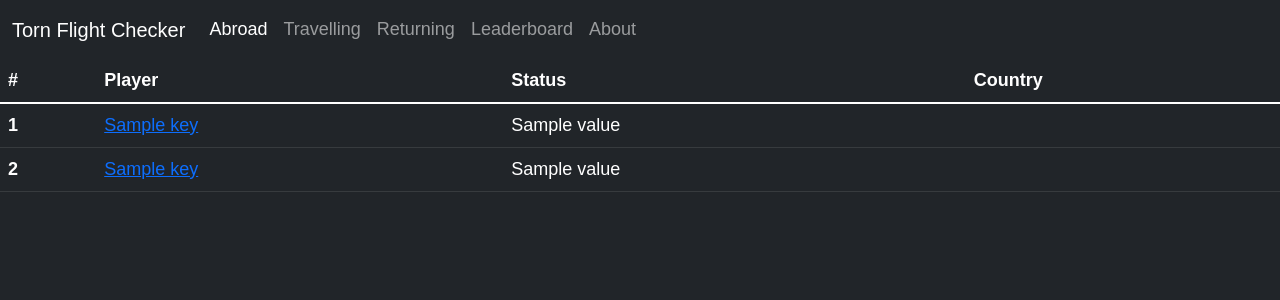
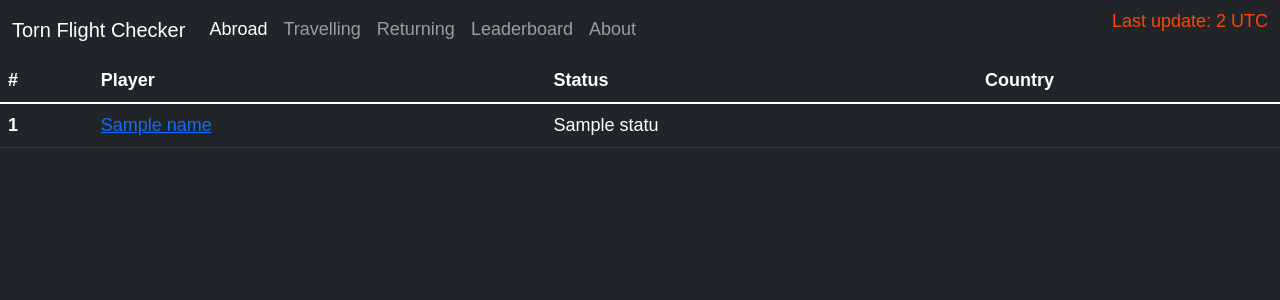
Before and after one commit to Decoy7/TornProject, a Flask app: template templates/abroad.html in a window 1280 px wide. Shown: the top 300 px of the page. Run offline with Flask 2, Linux system fonts and the light colour scheme; the template is opened without the code that fills it: most values are stand-ins (such as "Sample title", 1, 10 or a date in 2020).

Commit message:
Added top right last update time

```diff
--- a/templates/about.html
+++ b/templates/about.html
@@ -1,12 +1,15 @@
 {% extends "layout.html" %}
 {% block title %}About{% endblock %}
 {% block about_active %}active{% endblock %}
+
+{% block last_update %} Last update: {{ time[0][0] }} UTC {% endblock %}
+
 {% block content %}
 <center>
     <div class="text-center p-3" style="color: azure; font-size: 18px;">
         Made by:
         <a class="text-light" href="https://www.torn.com/profiles.php?XID=2648562" target="_blank">
-            <img src="/static/images/LUL.jpg" width="60px" height="60px" alt="Decoy99">
+            <img src="/static/images/LUL.jpg" width="60px" height="60px">
         </a>
         <a class="text-light" href="https://www.torn.com/profiles.php?XID=2648562" target="_blank">Decoy99[2648562]</a>
         <p>Flag icons by
--- a/templates/abroad.html
+++ b/templates/abroad.html
@@ -1,6 +1,8 @@
 {% extends "layout.html" %}
 {% block title %}Abroad{% endblock %}
 {% block abroad_active %}active{% endblock %}
+
+{% block last_update %} Last update: {{ time[0][0] }} UTC {% endblock %}
 
 {% block content %}
 <table class="table table-dark align-middle">
@@ -14,120 +16,62 @@
     </thead>
     <tbody>
         {% set count = namespace(value=1) %}
-        {% for key,value in abroad.items() %}
+        {% for item in range(names | length) %}
         <tr>
             <th scope="row">
                 {{ count.value }}
                 {% set count.value = count.value + 1 %}
             </th>
-            <td><a href="https://www.torn.com/profiles.php?NID={{key}}" target="_blank">{{ key }}</a></td>
-            <td>{{ value }}</td>
+            <td><a href="https://www.torn.com/profiles.php?NID={{names[item]}}" target="_blank">{{ names[item] }}</a></td>
+            <td>{{ status[item] }}</td>
             <td>
-                {% if "Africa" in value %}
+                {% if "Africa" in status[item] or "African" in status[item]%}
                 <img src="/static/images/south-africa.png" style="width: 35px; height: 35px;" />
                 {% endif %}
 
-                {% if "UAE" in value %}
+                {% if "UAE" in status[item] or "Emiratii" in status[item]%}
                 <img src="/static/images/united-arab-emirates.png" style="width: 35px; height: 35px;" />
                 {% endif %}
 
-                {% if "Kingdom" in value %}
+                {% if "Kingdom" in status[item] or "British" in status[item]%}
                 <img src="/static/images/united-kingdom.png" style="width: 35px; height: 35px;" />
                 {% endif %}
 
-                {% if "Argentina" in value %}
+                {% if "Argentina" in status[item] or "Argentinian" in status[item] %}
                 <img src="/static/images/argentina.png" style="width: 35px; height: 35px;" />
                 {% endif %}
 
-                {% if "Canada" in value %}
+                {% if "Canada" in status[item] or "Canadian" in status[item] %}
                 <img src="/static/images/canada.png" style="width: 35px; height: 35px;" />
                 {% endif %}
 
-                {% if "Islands" in value %}
+                {% if "Cayman" in status[item] or "Caymanian" in status[item] %}
                 <img src="/static/images/cayman-islands.png" style="width: 35px; height: 35px;" />
                 {% endif %}
 
-                {% if "China" in value %}
+                {% if "China" in status[item] or "Chinese" in status[item]%}
                 <img src="/static/images/china.png" style="width: 35px; height: 35px;" />
                 {% endif %}
 
-                {% if "Hawaii" in value %}
+                {% if "Hawaii" in status[item] or "Hawaian" in status[item]%}
                 <img src="/static/images/hawaii.png" style="width: 35px; height: 35px;" />
                 {% endif %}
 
-                {% if "Japan" in value %}
+                {% if "Japan" in status[item] or "Japanese" in status[item] %}
                 <img src="/static/images/japan.png" style="width: 35px; height: 35px;" />
                 {% endif %}
 
-                {% if "Mexico" in value %}
+                {% if "Mexico" in status[item] or "Mexican" in status[item] %}
                 <img src="/static/images/mexico.png" style="width: 35px; height: 35px;" />
                 {% endif %}
 
-                {% if "Switzerland" in value %}
+                {% if "Switzerland" in status[item] or "Swiss" in status[item] %}
                 <img src="/static/images/switzerland.png" style="width: 35px; height: 35px;" />
                 {% endif %}
 
             </td>
         </tr>
         {% endfor %}
-
-        {% for key,value in hosp.items() %}
-        <tr>
-            <th scope="row">
-                {{ count.value }}
-                {% set count.value = count.value + 1 %}
-            </th>
-            <td><a href="https://www.torn.com/profiles.php?NID={{+key}}" target="_blank">{{ key }}</a></td>
-            <td>{{ value }}</td>
-            <td>
-                {% if "African" in value %}
-                <img src="/static/images/south-africa.png" style="width: 35px; height: 35px;" />
-                {% endif %}
-
-                {% if "Emirati" in value %}
-                <img src="/static/images/united-arab-emirates.png" style="width: 35px; height: 35px;" />
-                {% endif %}
-
-                {% if "British" in value %}
-                <img src="/static/images/united-kingdom.png" style="width: 35px; height: 35px;" />
-                {% endif %}
-
-                {% if "Argentinian" in value %}
-                <img src="/static/images/argentina.png" style="width: 35px; height: 35px;" />
-                {% endif %}
-
-                {% if "Canadian" in value %}
-                <img src="/static/images/canada.png" style="width: 35px; height: 35px;" />
-                {% endif %}
-
-                {% if "Caymanian" in value %}
-                <img src="/static/images/cayman-islands.png" style="width: 35px; height: 35px;" />
-                {% endif %}
-
-                {% if "Chinese" in value %}
-                <img src="/static/images/china.png" style="width: 35px; height: 35px;" />
-                {% endif %}
-
-                {% if "Hawaiian" in value %}
-                <img src="/static/images/hawaii.png" style="width: 35px; height: 35px;" />
-                {% endif %}
-
-                {% if "Japanese" in value %}
-                <img src="/static/images/japan.png" style="width: 35px; height: 35px;" />
-                {% endif %}
-
-                {% if "Mexican" in value %}
-                <img src="/static/images/mexico.png" style="width: 35px; height: 35px;" />
-                {% endif %}
-
-                {% if "Swiss" in value %}
-                <img src="/static/images/switzerland.png" style="width: 35px; height: 35px;" />
-                {% endif %}
-
-            </td>
-        </tr>
-        {% endfor %}
-
     </tbody>
 </table>
 {% endblock %}
--- a/templates/layout.html
+++ b/templates/layout.html
@@ -25,6 +25,7 @@
           <a class="nav-link {% block about_active %}{% endblock %}" href="/about">About</a>
         </div>
       </div>
+      <p style="color:orangered; margin-left: auto;">{% block last_update %}{% endblock %}</p>
     </div>
   </nav>
 
--- a/templates/leaderboard.html
+++ b/templates/leaderboard.html
@@ -2,6 +2,8 @@
 {% block title %}Leaderboard{% endblock %}
 {% block leaderboard_active %}active{% endblock %}
 {% block content %}
+
+{% block last_update %} Last update: {{ time[0][0] }} UTC {% endblock %}
 
 <center>
     <form action="" method="post">
```
Also changed, not shown: templates/leaderboard_multiple.html (added, +61 -0 lines), templates/returning.html (+16 -14 lines), templates/travelling.html (+16 -14 lines).
